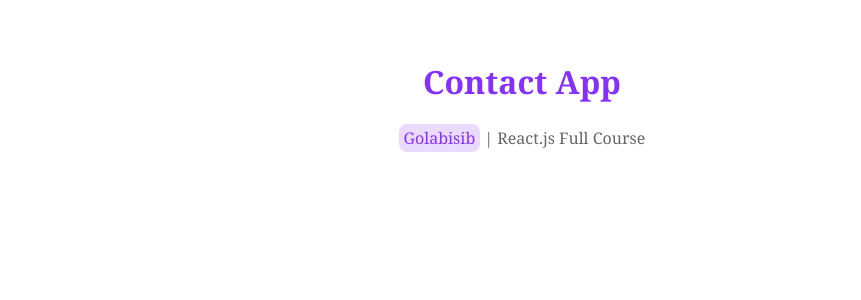
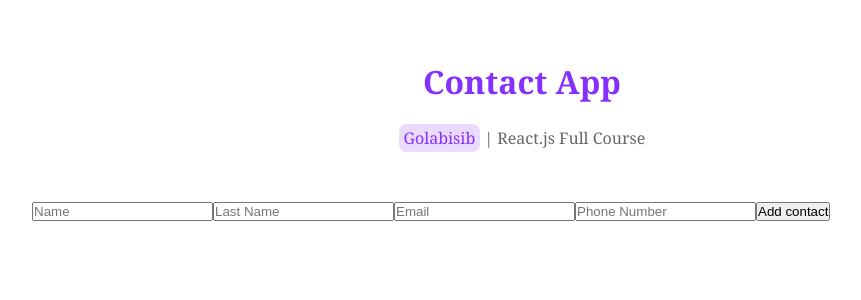
Before and after one commit to golabisib/ContactApp, a React (Vite) app in the folder ContactApp/: page / in a window 1280 px wide. Shown: the top 300 px of the page, without its empty margins (118-979 px from the left). Built offline with nearby package versions, Linux system fonts and the light colour scheme.

Commit message:
The contans and alert Parts is iadded in contact.jsx file and contactsList.jsx file

```diff
--- a/ContactApp/src/App.jsx
+++ b/ContactApp/src/App.jsx
@@ -1,4 +1,5 @@
 import Header from "./components/Header"
+import Contact from "./components/contact"
 
 function App() {
 
@@ -6,6 +7,7 @@ function App() {
   return (
     <>
     <Header />
+    <Contact />
     </>
   )
 }
--- /dev/null
+++ b/ContactApp/src/components/Contact.jsx
@@ -0,0 +1,86 @@
+import { useState } from "react";
+
+import ContactsList from "./ContactsList";
+
+function Contact() {
+    const [contacts, setContacts] = useState([]);
+    const [alert, setAlert] = useState("");
+    const [contact, setContact] = useState({
+        name:"",
+        lastName:"",
+        email:"",
+        phone:""
+    });
+
+    const changeHandler = (event) => {
+        const name = event.target.name;
+        const value = event.target.value;
+
+        setContact((contact) => ({...contact , [name] : value}))
+    };
+
+
+    const addHandler = () => {
+        if(
+            !contact.name
+            || !contact.lastName
+            || !contact.email
+            || !contact.phone){
+            setAlert ("Please enter valid data!")
+            return;
+        }
+        setAlert("");
+        setContacts((contacts) => [...contacts, contact]);
+        setContact({
+            name:"",
+            lastName:"",
+            email:"",
+            phone:"",
+        })
+    };
+
+
+  return (
+    <>
+    <div>
+        <input
+        type="text"
+        placeholder="Name"
+        name="name"
+        value={contact.name}
+        onChange={changeHandler}
+        autoComplete="off" />
+
+        <input
+        type="text"
+        placeholder="Last Name"
+        name="lastName"
+        value={contact.lastName}
+        onChange={changeHandler}
+        autoComplete="off" />
+
+        <input
+        type="email"
+        placeholder="Email"
+        name="email"
+        value={contact.email}
+        onChange={changeHandler}
+        autoComplete="off" />
+
+        <input
+        type="number"
+        placeholder="Phone Number"
+        name="phone"
+        value={contact.phone}
+        onChange={changeHandler}
+        autoComplete="off" />
+
+        <button onClick={addHandler}>Add contact</button>
+    </div>
+        <div>{alert && <p>{alert}</p>}</div>
+        <ContactsList contacts={contacts} />
+    </>
+  )
+}
+
+export default Contact
--- /dev/null
+++ b/ContactApp/src/components/ContactsList.jsx
@@ -0,0 +1,10 @@
+
+function ContactsList(props) {
+  return (
+    <div>
+
+    </div>
+  )
+}
+
+export default ContactsList
```
